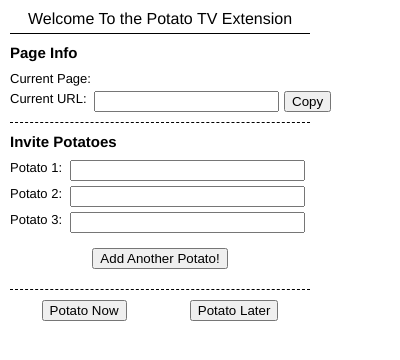
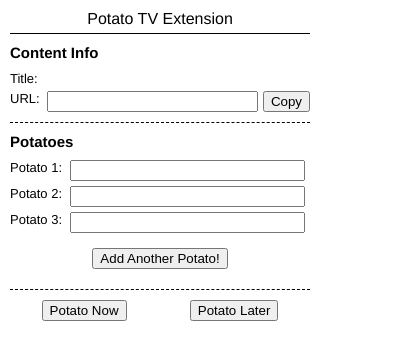
Before and after one commit to mdlp92/PotatoExtV1.0, a browser extension: page popup.html in a window 400 px wide. Drawn offline with Linux system fonts and the light colour scheme.

Commit message:
changed the HTML UI to be cleaner

```diff
--- a/popup.html
+++ b/popup.html
@@ -11,7 +11,7 @@
     body {
       min-width: 300px;
       width: 300px;
-      font-family: Helvetica, Arial, sans-serif;
+      font-family: Helvetica, Verdana, sans-serif;
       margin: 0;
       padding: 1rem;
       font-size: 1.2rem;
@@ -87,19 +87,19 @@
 
 <body>
   <div class="header-section">
-    <div class="header-section__title">Welcome To the Potato TV Extension</div>
+    <div class="header-section__title">Potato TV Extension</div>
   </div>
 
   <section class="main-section">
-    <div class="main-section__title">Page Info</div>
+    <div class="main-section__title">Content Info</div>
 
     <div class="main-section__group">
-      <div class="main-section__label">Current Page: </div>
+      <div class="main-section__label">Title: </div>
       <div id="page-title"></div>
     </div>
 
     <div class="main-section__group">
-      <div class="main-section__label">Current URL: </div>
+      <div class="main-section__label">URL: </div>
       <input readonly id="page-url" class="main-section__input"></input>
       <button id="url-copy-button">Copy</button>
     </div>
@@ -107,7 +107,7 @@
   </section>
 
   <section class="main-section">
-    <div class="main-section__title">Invite Potatoes</div>
+    <div class="main-section__title">Potatoes</div>
 
     <form id="email-form">
       <div class="main-section__group">
```
Also changed, not shown: 1 other file.
